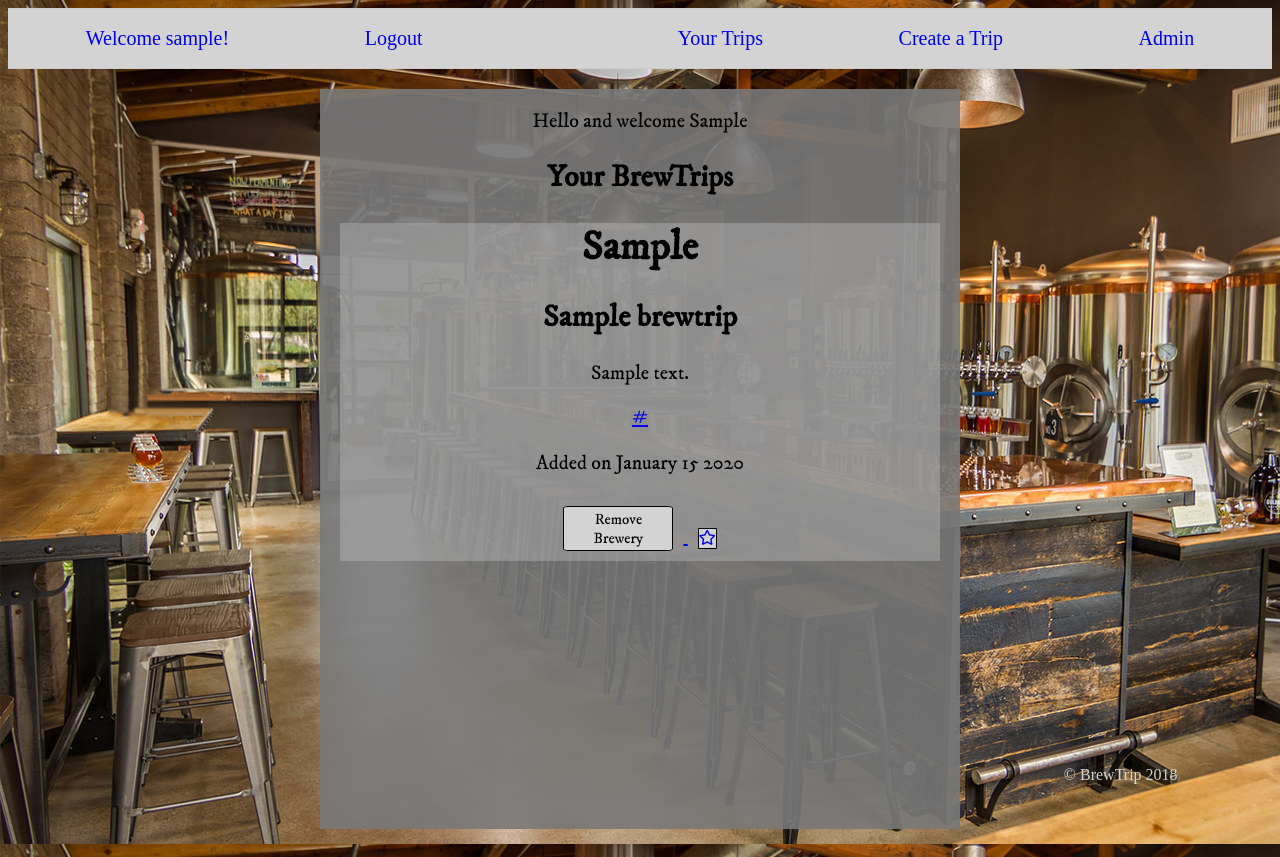
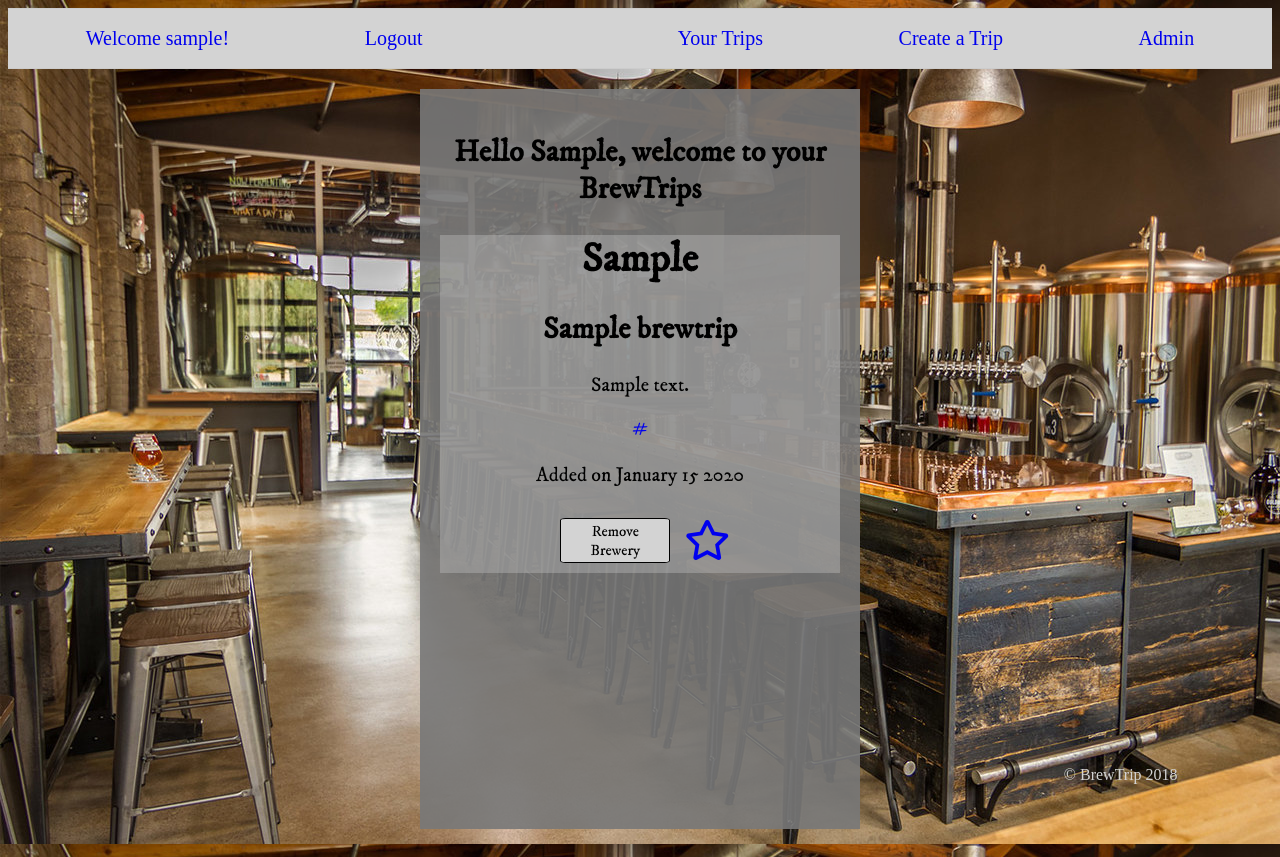
Before and after one commit to lroyce/BreweryExplorer, a Django app: page / in a window 1280 px wide. Run offline with Django 3.2, Linux system fonts and the light colour scheme; a user stored in the database is signed in; tables that the repository leaves empty hold one stand-in row (values such as "Sample post"); some libraries are stand-ins or nearby versions; some web fonts are replaced.

Commit message:
styling changes

```diff
--- a/brew_trips/templates/brewMap.html
+++ b/brew_trips/templates/brewMap.html
@@ -29,11 +29,11 @@
 
     <a href='{{brewery.url}}'>{{brewery.brewery_url}} website</a>
 
-    <a class='form-button' id="favorite" value="{{brewery.favorite_brewery}}" href="javascript:{document.getElementById('update-{{brewery.id}}').submit()}">
+    <a id="favorite" value="{{brewery.favorite_brewery}}" href="javascript:{document.getElementById('update-{{brewery.id}}').submit()}">
 
-      {%if brewery.favorite_brewery is True%}<i class="far fa-star"></i>
+      {%if brewery.favorite_brewery is True%}<i class="far fa-star fa-2x"></i>
       {%else%}
-      <p>Favorite?</p>
+      <p id="favorite">Favorite?</p>
       {%endif%}
     </a>
 
--- a/brew_trips/templates/home.html
+++ b/brew_trips/templates/home.html
@@ -14,8 +14,8 @@
     <div class='outer'>
 
       <div class="container">
-        {{title}}
-        <h2>Your BrewTrips</h2>
+        <h2>{{title}}, welcome to your BrewTrips</h2>
+
 
         {% if user.is_authenticated %}
 
@@ -34,15 +34,14 @@
                 <button class="form-button">Remove Brewery</button>
                 </a>
 
-                <a class='form-button' id="favorite" value="{{brewery.favorite_brewery}}" href="javascript:{document.getElementById('update-{{brewery.id}}').submit()}">
-                  {%if brewery.favorite_brewery is True%}<i class="far fa-star"></i>
-                  {%else%}
-                  <p>Favorite?</p>
+                <a id="favorite" href="javascript:{document.getElementById('update-{{brewery.id}}').submit()}">
+                  {%if brewery.favorite_brewery is True%}<i class="far fa-star fa-2x"></i>
+                  {%else%}<p>Favorite?</p>
                   {%endif%}</a>
 
                 <form id="update-{{brewery.id}}" action="{% url 'update' brewery.id %}" method="POST">
                   {% csrf_token %}
-                  <!-- <input type="hidden" /> -->
+                  <input type="hidden" />
                 </form>
 
 
--- a/brew_trips/views.py
+++ b/brew_trips/views.py
@@ -15,9 +15,8 @@ def home(request):
     id = user.id
     user_breweries = BrewTrips.objects.filter(brew_user_id=id)
     context = {
-    'title':f'Hello and welcome {user.first_name}',
-    'user':user,
-    'breweries':user_breweries
+    'title':f'Hello {user.first_name}',
+    'breweries':user_breweries.order_by('-brewery_city')
     }
     return render(request, 'home.html', context)
 
--- a/static/style.css
+++ b/static/style.css
@@ -24,6 +24,10 @@
   background-color: ivory;
 }
 
+a {
+  text-decoration:none;
+}
+
 body {
   background-image: url('./breweries.jpg')
 }
@@ -36,7 +40,7 @@ body {
   position: relative;
   display: block;
   text-align: center;
-  width: 600px;
+  width: 400px;
   background-color: rgb(120,120,120,0.9);
   margin: 20px;
   padding: 20px;
```
Also changed, not shown: static/js/cityForm.js (+0 -11 lines), brew_trips/templates/brewapi.html (line endings or trailing spaces).
